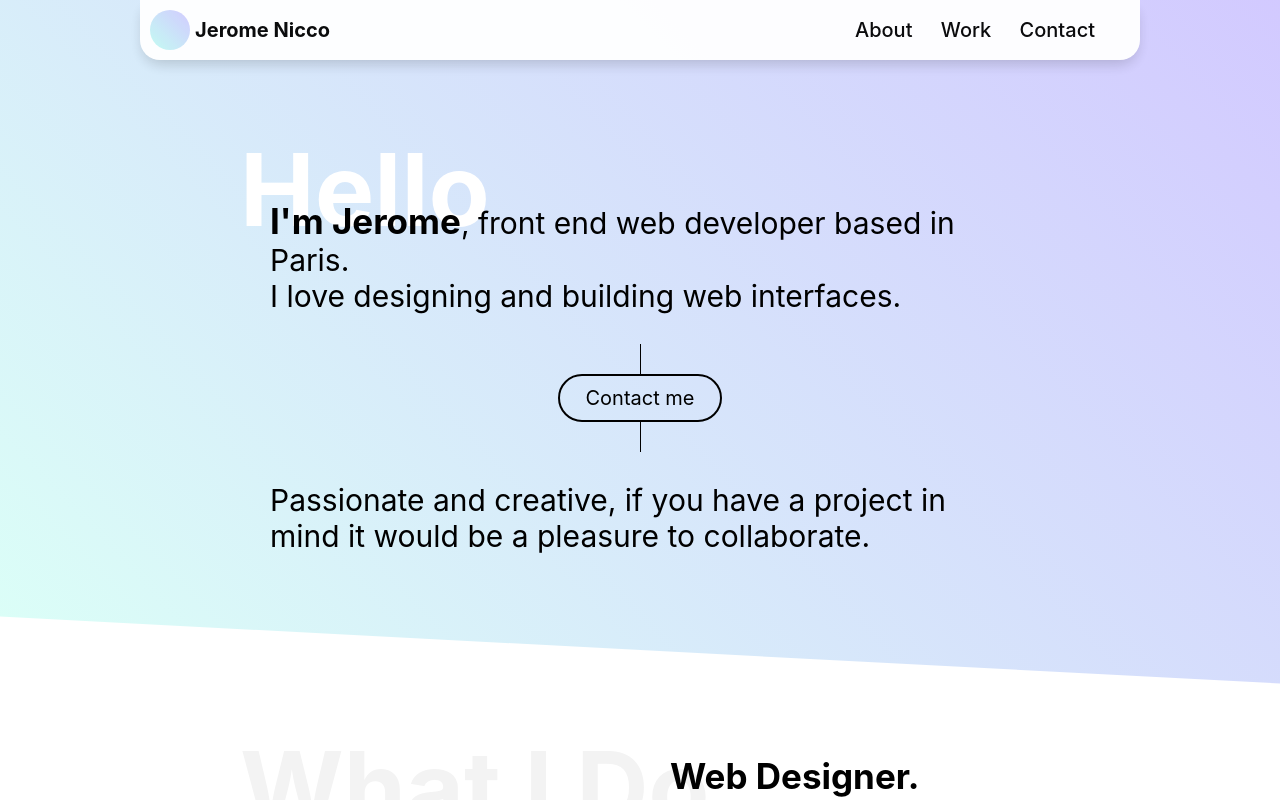
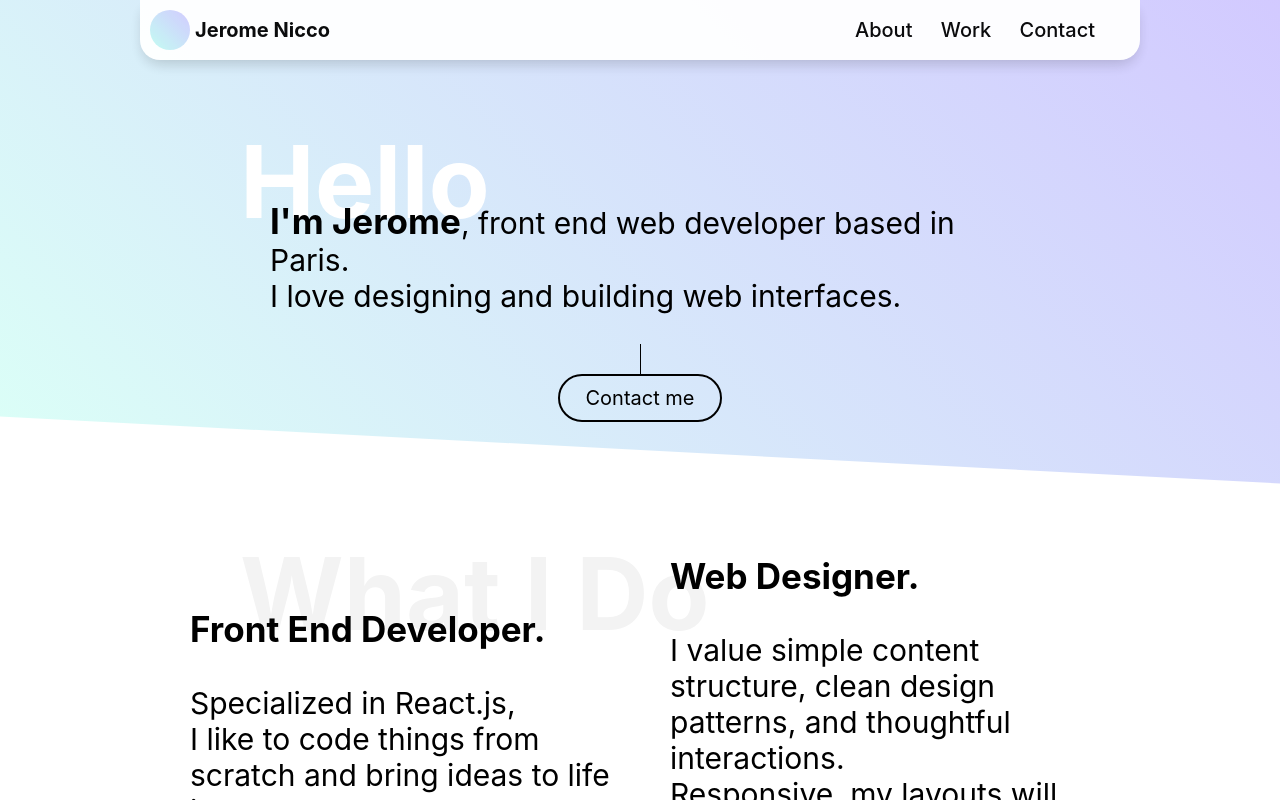
Before and after one commit to jeromenicco/my-portfolio, a React (Create React App) app: page / in a window 1280 px wide. Shown: the top 800 px of the page. Built offline with nearby package versions, Linux system fonts and the light colour scheme.

Commit message:
hero fix

```diff
--- a/src/components/About.css
+++ b/src/components/About.css
@@ -1,6 +1,6 @@
 .about-container {
     width: 100%;
-    height: fit-content;
+    height: 545px;
     position: relative;
     background-image: linear-gradient(45deg, #c3fdf29a, #d2c9ff);
     transform: skewY(3deg);
--- a/src/components/About.js
+++ b/src/components/About.js
@@ -57,12 +57,12 @@ function About({ Link }) {
             >
               Contact me
             </Link>
-            <div className='about-stroke' />
-            <div className='about-text-container2'>
+            {/* <div className='about-stroke' /> */}
+            {/* <div className='about-text-container2'>
               <p className='about-text2'>
                 Passionate and creative, if you have a project in mind it would be a pleasure to collaborate.
               </p>
-            </div>
+            </div> */}
           </div>
         </Parallax>
       </div>
--- a/src/responsive.css
+++ b/src/responsive.css
@@ -37,7 +37,7 @@
     /* ABOUT ---------------------------------- */
 
     .about-container {
-        height: 650px;
+        height: 450px;
         margin-top: -50px;
         padding-top: 50px;
     }
```
